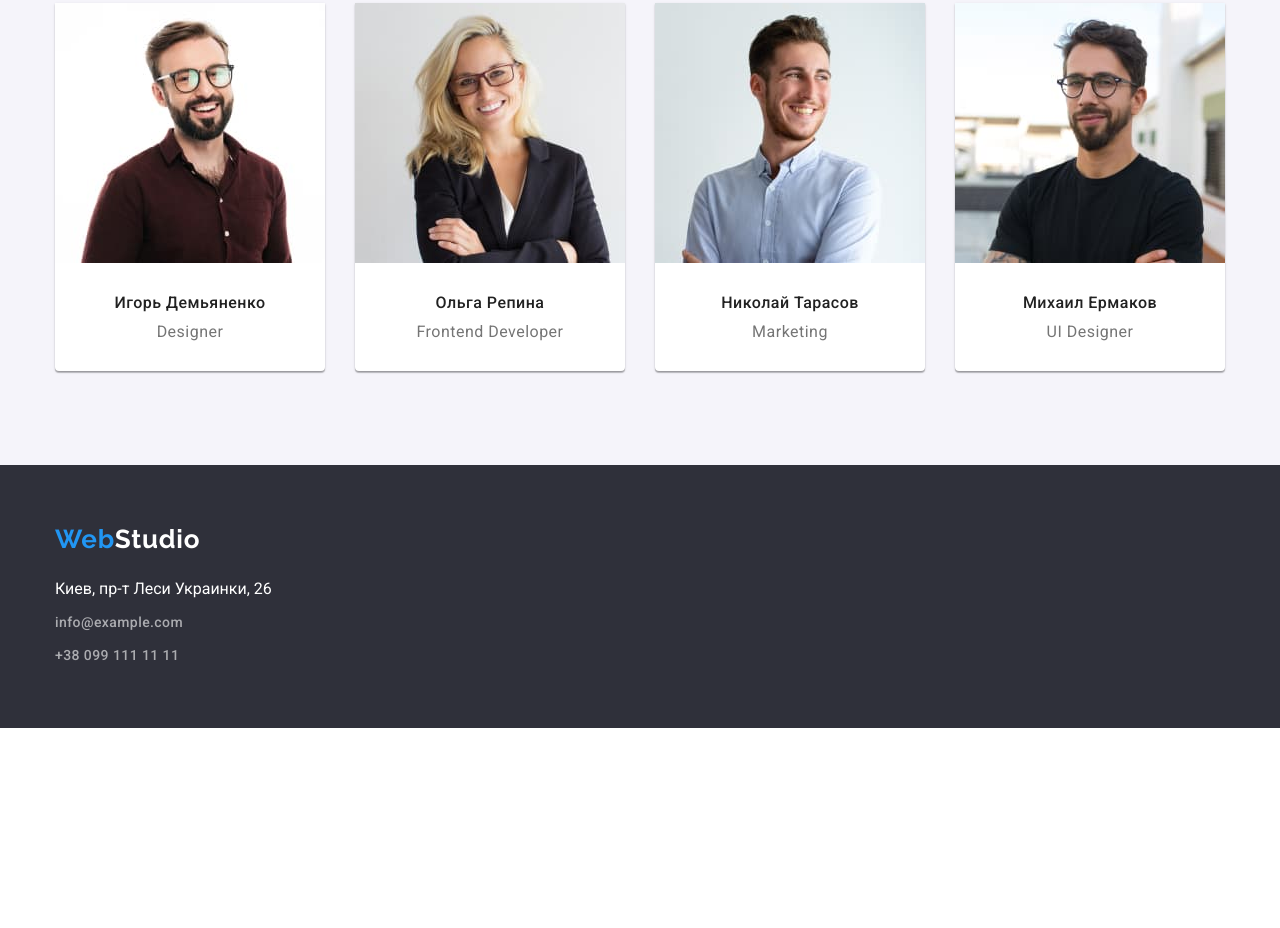
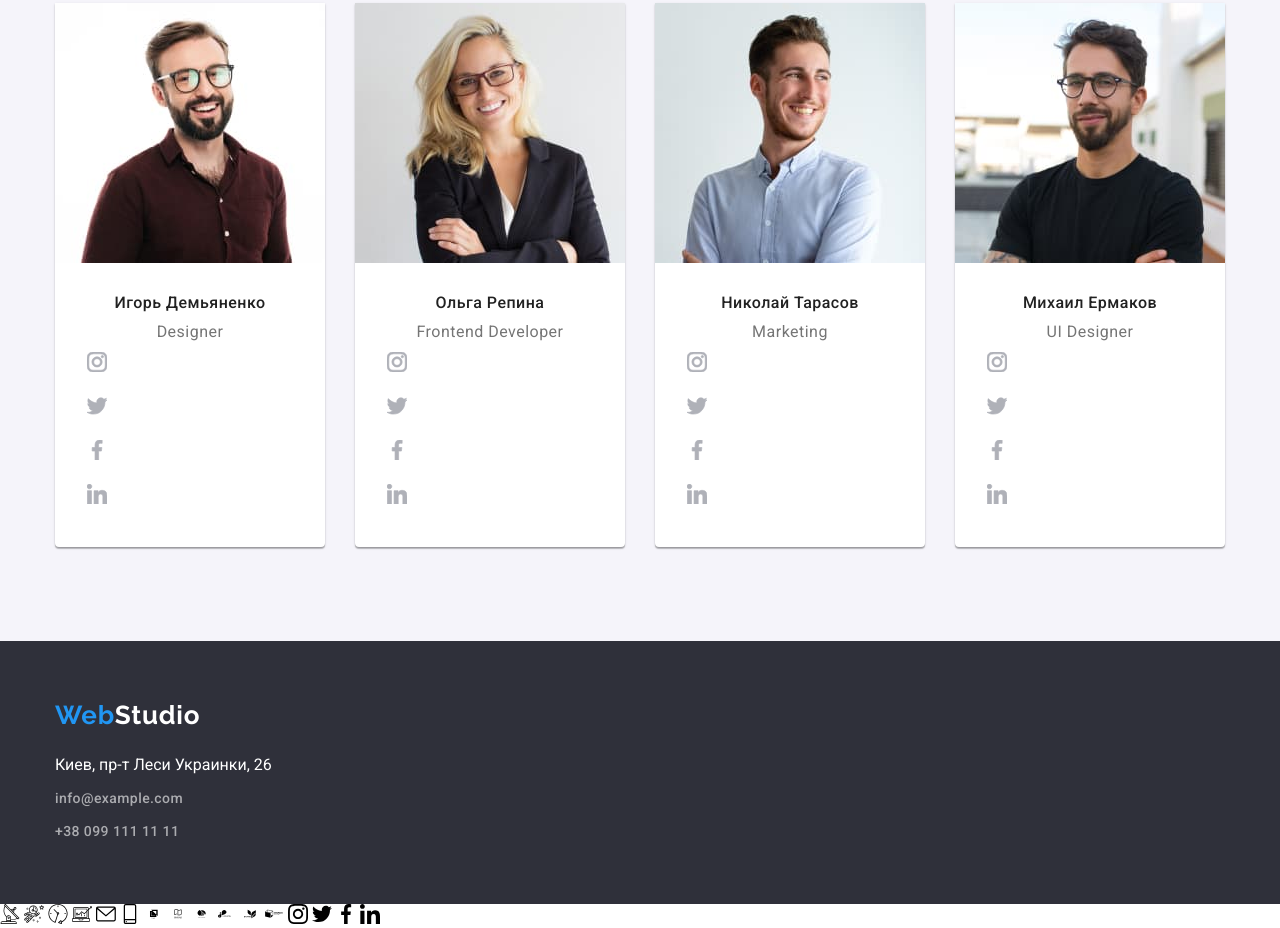
Before and after one commit to NataliiaProtsanyk/goit-markup-hw-04, a plain HTML site: page index.html in a window 1280 px wide. Shown: the part 1629-2557 px from the top of the page. Before the commit the page ends 2357 px from the top, so only its background shows below. Drawn offline with Linux system fonts and the light colour scheme.

Commit message:
4дз1
Псевдо елементи до секції "Наша команда"

```diff
--- a/css/styles.css
+++ b/css/styles.css
@@ -14,6 +14,8 @@
     --footer-link-color: rgba(255, 255, 255, 0.6);
     --text-shadow: 2px 1px 5px #2c2c31;
     --card-color:#eeeeee;
+    --header-icon-color:#757575;
+    --command-icon-color:#AFB1B8;
     }
 *,
 *::before,
@@ -67,7 +69,23 @@ img {
     display: block;
     max-width: 100%;
 }
-
+.icon {
+    width: 20px;
+    height: 20px;
+}
+.icons-list li {
+    width: 44px;
+    height: 44px;
+    display: flex;
+    justify-content: center;
+    align-items: center;
+    fill: var(--command-icon-color);
+    stroke: var(--command-icon-color);
+}
+.icons-list li:hover {
+    fill: var(--accent-color);
+    stroke: var(--accent-color);
+}
 /*Общий логотип */
 .logo {
     color: var(--logo-color);
--- a/index.html
+++ b/index.html
@@ -87,31 +87,153 @@
        <h2 class="command-title">Наша команда</h2>
            <!--Все учасники команды-->
        <ul class="command-list">
-           <li class="command-item"> <img src="./images/img.jpg" alt="Игорь Демьяненко" width="270"/>
+           <li class="command-item">
+                <img src="./images/img.jpg" alt="Игорь Демьяненко" width="270"/>
             <div class="command-description">
                 <h3 class="command-name">Игорь Демьяненко </h3>
-               <p class="command-type">Designer</p>
+                <p class="command-type">Designer</p>
+        <ul class="icons-list">
+            <li>
+                <a herf="#">
+                    <svg class="icon">
+                        <use href="./images/icons.svg#icon-instagram"></use>
+                    </svg>
+                </a>
+            </li>
+            <li>
+                <a herf="#">
+                    <svg class="icon">
+                        <use href="./images/icons.svg#icon-twitter"></use>
+                    </svg>
+                </a>
+            </li>
+            <li>
+                <a href="#">
+                    <svg class="icon">
+                        <use href="./images/icons.svg#icon-facebook"></use>
+                    </svg>
+                </a>
+            </li>
+            <li>
+                <a href="#">
+                    <svg class="icon">
+                        <use href="./images/icons.svg#icon-linkedin"></use>
+                    </svg>
+                </a>
+            </li>
+        </ul>
             </div>
            </li>
-           <li class="command-item"> <img src="./images/img(1).jpg" alt="Ольга Репина" width="270"/>
+           <li class="command-item">
+               <img src="./images/img(1).jpg" alt="Ольга Репина" width="270"/>
             <div class="command-description">
                 <h3 class="command-name">Ольга Репина</h3>
                 <p class="command-type">Frontend Developer</p>
+        <ul class="icons-list">
+            <li>
+                <a herf="#">
+                    <svg class="icon">
+                        <use href="./images/icons.svg#icon-instagram"></use>
+                    </svg>
+                </a>
+            </li>
+            <li>
+                <a herf="#">
+                    <svg class="icon">
+                        <use href="./images/icons.svg#icon-twitter"></use>
+                    </svg>
+                </a>
+            </li>
+            <li>
+                <a href="#">
+                    <svg class="icon">
+                        <use href="./images/icons.svg#icon-facebook"></use>
+                    </svg>
+                </a>
+            </li>
+            <li>
+                <a href="#">
+                    <svg class="icon">
+                        <use href="./images/icons.svg#icon-linkedin"></use>
+                    </svg>
+                </a>
+            </li>
+        </ul>
             </div>
            </li>
            <li class="command-item"> <img src="./images/img(2).jpg" alt="Николай Тарасов" width="270"/>
             <div class="command-description">
                <h3 class="command-name">Николай Тарасов</h3>
                <p class="command-type">Marketing</p>
+        <ul class="icons-list">
+            <li>
+                <a herf="#">
+                    <svg class="icon">
+                        <use href="./images/icons.svg#icon-instagram"></use>
+                    </svg>
+                </a>
+            </li>
+            <li>
+                <a herf="#">
+                    <svg class="icon">
+                        <use href="./images/icons.svg#icon-twitter"></use>
+                    </svg>
+                </a>
+            </li>
+            <li>
+                <a href="#">
+                    <svg class="icon">
+                        <use href="./images/icons.svg#icon-facebook"></use>
+                    </svg>
+                </a>
+            </li>
+            <li>
+                <a href="#">
+                    <svg class="icon">
+                        <use href="./images/icons.svg#icon-linkedin"></use>
+                    </svg>
+                </a>
+            </li>
+        </ul>
             </div>
            </li>
            <li class="command-item"> <img src="./images/img(3).jpg" alt="Михаил Ермаков" width="270"/>
             <div class="command-description">
                 <h3 class="command-name">Михаил Ермаков</h3>
                 <p class="command-type">UI Designer</p>
+        <ul class="icons-list">
+            <li>
+                <a herf="#">
+                    <svg class="icon">
+                        <use href="./images/icons.svg#icon-instagram"></use>
+                    </svg>
+                </a>
+            </li>
+            <li>
+                <a herf="#">
+                    <svg class="icon">
+                        <use href="./images/icons.svg#icon-twitter"></use>
+                    </svg>
+                </a>
+            </li>
+            <li>
+                <a href="#">
+                    <svg class="icon">
+                        <use href="./images/icons.svg#icon-facebook"></use>
+                    </svg>
+                </a>
+            </li>
+            <li>
+                <a href="#">
+                    <svg class="icon">
+                        <use href="./images/icons.svg#icon-linkedin"></use>
+                    </svg>
+                </a>
+            </li>
+        </ul>
             </div>
            </li>
-       </ul>
+        </ul>
     </div>
    </section>
     </main>
@@ -129,5 +251,53 @@
         </address>
     </div>
    </footer>
+       <svg class="icon">
+           <use href="./images/icons.svg#icon-antenna"></use>
+       </svg>
+       <svg class="icon">
+           <use href="./images/icons.svg#icon-astronaut"></use>
+       </svg>
+       <svg class="icon">
+           <use href="./images/icons.svg#icon-clock"></use>
+       </svg>
+       <svg class="icon">
+           <use href="./images/icons.svg#icon-diagram"></use>
+        </svg>
+        <svg class="icon">
+            <use href="./images/icons.svg#icon-envelope"></use>
+        </svg>
+        <svg class="icon">
+            <use href="./images/icons.svg#icon-smartphone"></use>
+        </svg>
+       <svg class="icon">
+           <use href="./images/icons.svg#icon-Logo"></use>
+        </svg>
+        <svg class="icon">
+            <use href="./images/icons.svg#icon-Logo1"></use>
+        </svg>
+        <svg class="icon">
+            <use href="./images/icons.svg#icon-Logo2"></use>
+        </svg>
+        <svg class="icon">
+            <use href="./images/icons.svg#icon-Logo3"></use>
+        </svg>
+        <svg class="icon">
+            <use href="./images/icons.svg#icon-Logo4"></use>
+        </svg>
+        <svg class="icon">
+            <use href="./images/icons.svg#icon-Logo5"></use>
+        </svg>
+        <svg class="icon">
+            <use href="./images/icons.svg#icon-instagram"></use>
+        </svg>
+        <svg class="icon">
+            <use href="./images/icons.svg#icon-twitter"></use>
+        </svg>
+        <svg class="icon">
+            <use href="./images/icons.svg#icon-facebook"></use>
+        </svg>
+       <svg class="icon">
+           <use href="./images/icons.svg#icon-linkedin"></use>
+       </svg>
 </body>
 </html>
```
Also changed, not shown: images/icons.svg (added).
